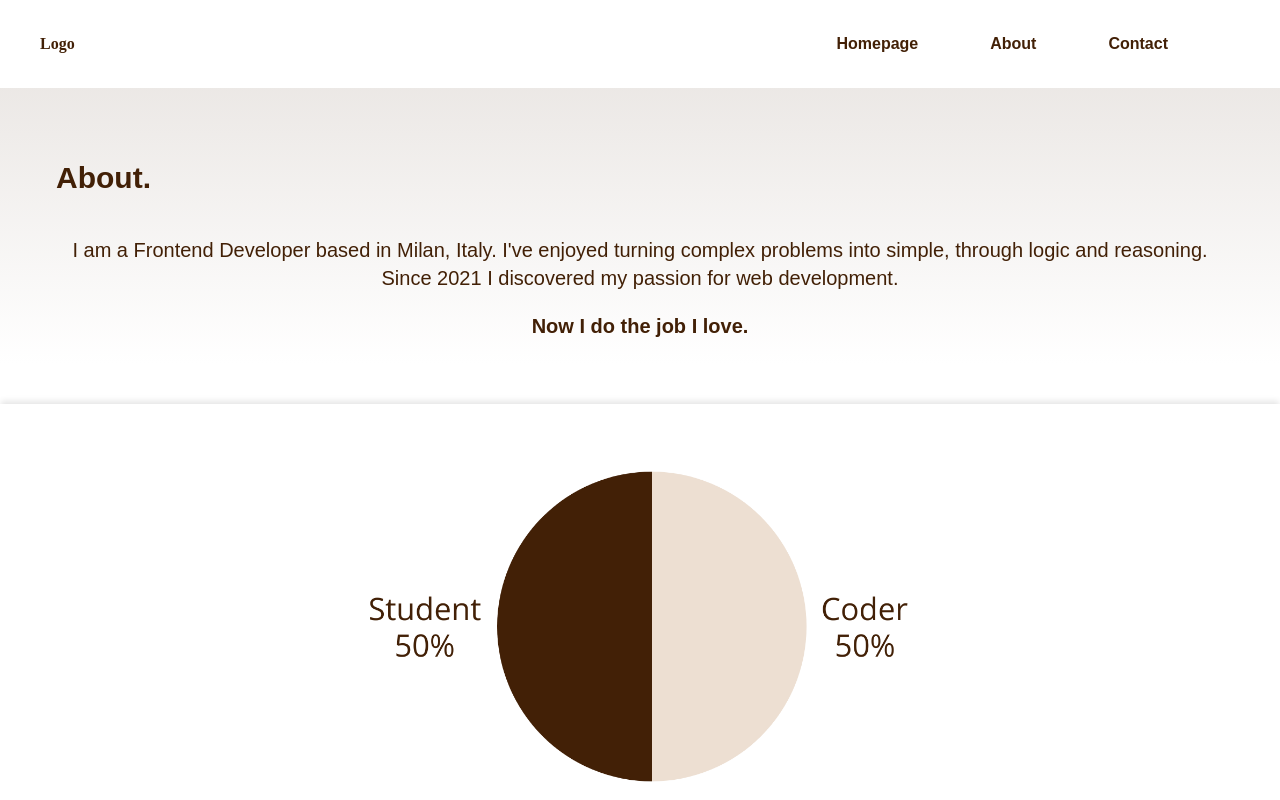
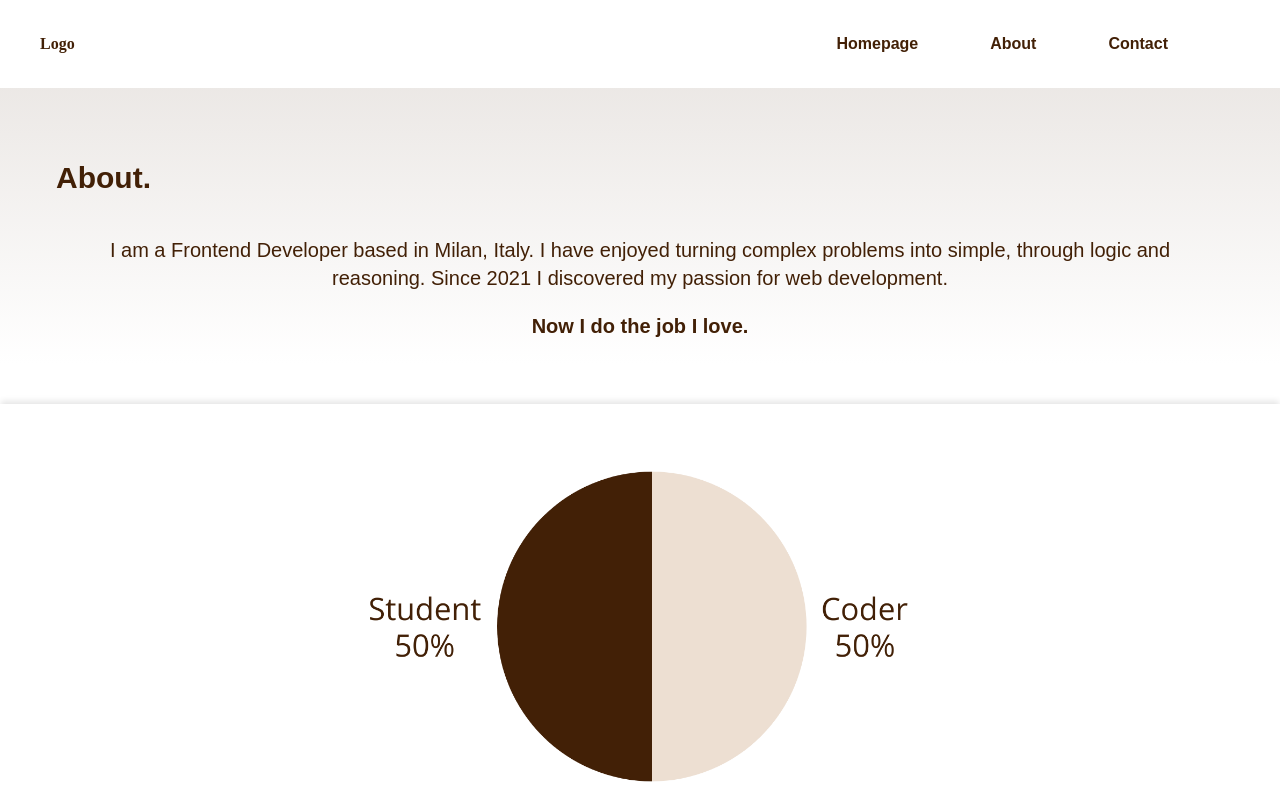
Before and after one commit to Camilla-Barb/Portfolio, a Next.js app: page /pages/about in a window 1280 px wide. Shown: the top 800 px of the page. Built offline with nearby package versions, Linux system fonts and the light colour scheme; a web font is replaced by a local one.

Commit message:
fix deploy

```diff
--- a/src/app/pages/about/page.tsx
+++ b/src/app/pages/about/page.tsx
@@ -7,9 +7,9 @@ export default function About() {
       <section className="p-8 pb-6 bg-gradient-to-t from-white to-yellow-950/10">
         <h1 className="text-3xl font-bold pb-10 pt-10 pl-6">About.</h1>
         <p className="text-xl md:pl-10 md:pr-10 text-center">
-          I am a Frontend Developer based in Milan, Italy. I've enjoyed turning
-          complex problems into simple, through logic and reasoning. Since 2021
-          I discovered my passion for web development.
+          I am a Frontend Developer based in Milan, Italy. I have enjoyed
+          turning complex problems into simple, through logic and reasoning.
+          Since 2021 I discovered my passion for web development.
         </p>
         <p className="text-xl font-bold md:pl-10 md:pr-10 text-center pt-5">
           Now I do the job I love.
```
